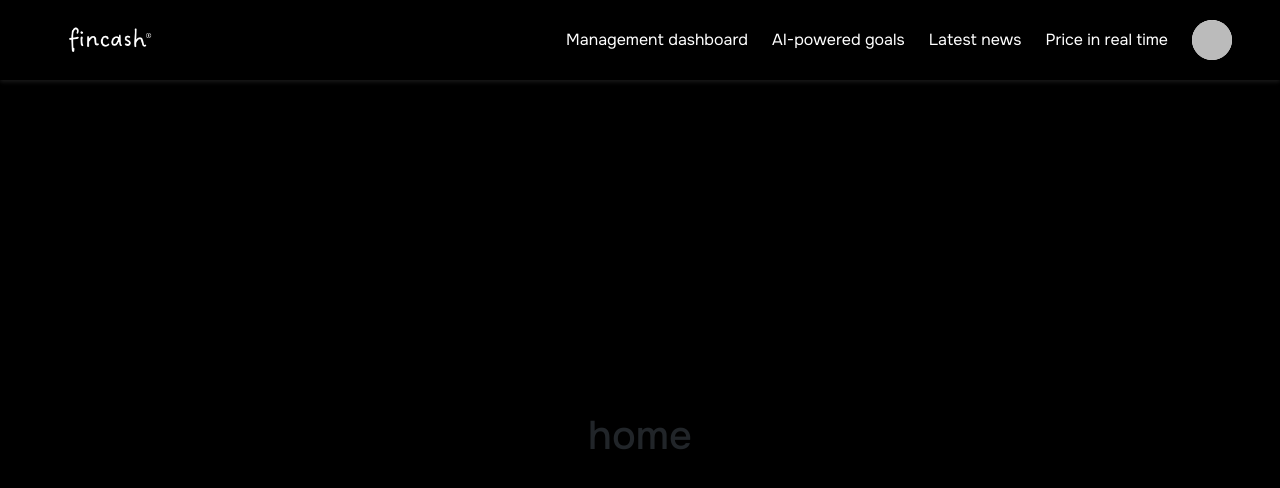
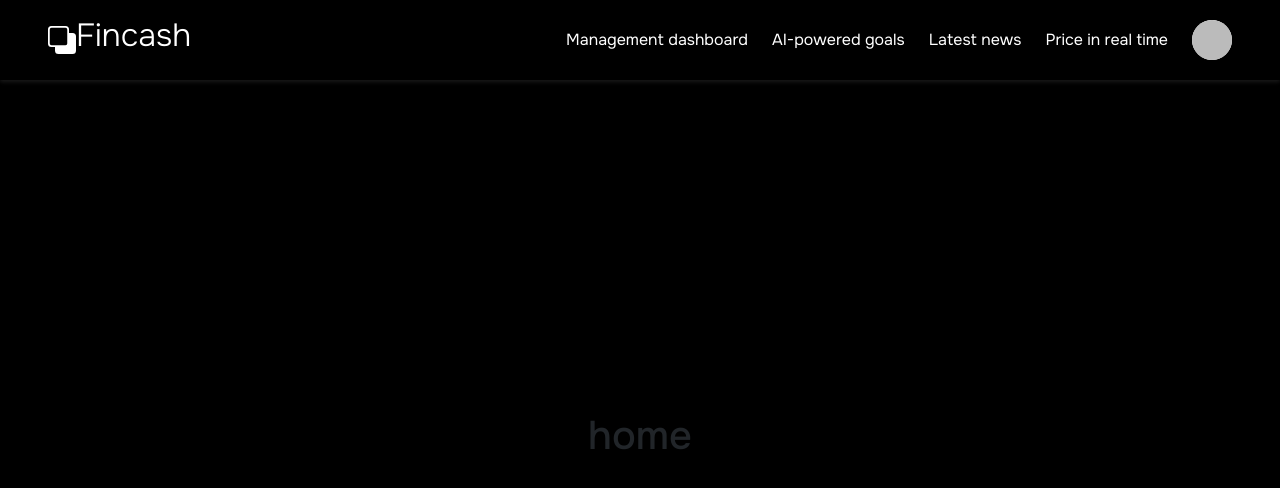
Before and after one commit to NEW-FINCASH/New-Fincash-Frontend, a React (Vite) app: page /home in a window 1280 px wide. Shown: the top 488 px of the page. Built offline with nearby package versions, Linux system fonts and the light colour scheme; no server answers; sample sign-in values are in the browser's storage.

Commit message:
style: update HeaderProfile component to include logo and improve layout structure

```diff
--- a/src/components/HeaderProfile.tsx
+++ b/src/components/HeaderProfile.tsx
@@ -24,9 +24,14 @@ export default function HeaderProfile() {
         <>
         <header className="vw-100 py-3 px-5 d-flex justify-content-center align-items-center text-white" style={{ height: '80px', boxShadow: '0 2px 4px rgba(255, 255, 255, 0.1)'}}>
             <div className="d-flex justify-content-between align-items-center w-100">
-                <img src="/assets/fincash.png" alt="Logo" style={{ width: '10%'}}/>
+                <div className="d-flex justify-content-between align-items-center">
+                    <svg width="28" height="28" fill="currentColor" className="bi bi-back" viewBox="0 0 16 16">
+                        <path d="M0 2a2 2 0 0 1 2-2h8a2 2 0 0 1 2 2v2h2a2 2 0 0 1 2 2v8a2 2 0 0 1-2 2H6a2 2 0 0 1-2-2v-2H2a2 2 0 0 1-2-2zm2-1a1 1 0 0 0-1 1v8a1 1 0 0 0 1 1h8a1 1 0 0 0 1-1V2a1 1 0 0 0-1-1z"/>
+                    </svg>
+                    <h1 className="d-flex justify-content-center align-items-center fs-2 fw-light">Fincash</h1>
+                </div>
                 <div className="d-flex justify-content-between align-items-center gap-4">
-                    <Link to="" className="text-white text-decoration-none">Management dashboard</Link>
+                    <Link to="/home" className="text-white text-decoration-none">Management dashboard</Link>
                     <Link to="" className="text-white text-decoration-none">AI-powered goals</Link>
                     <Link to="" className="text-white text-decoration-none">Latest news</Link>
                     <Link to="" className="text-white text-decoration-none">Price in real time</Link>
```
